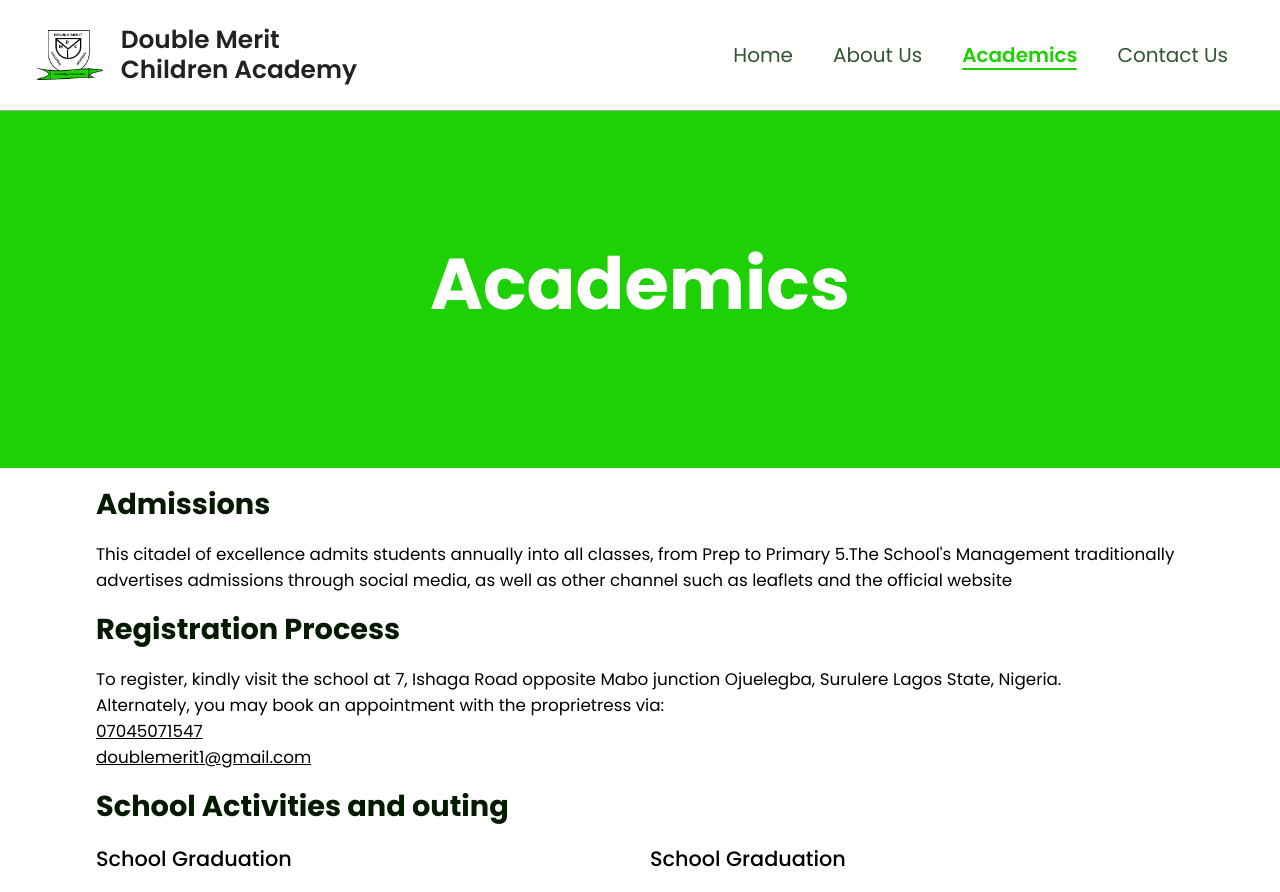
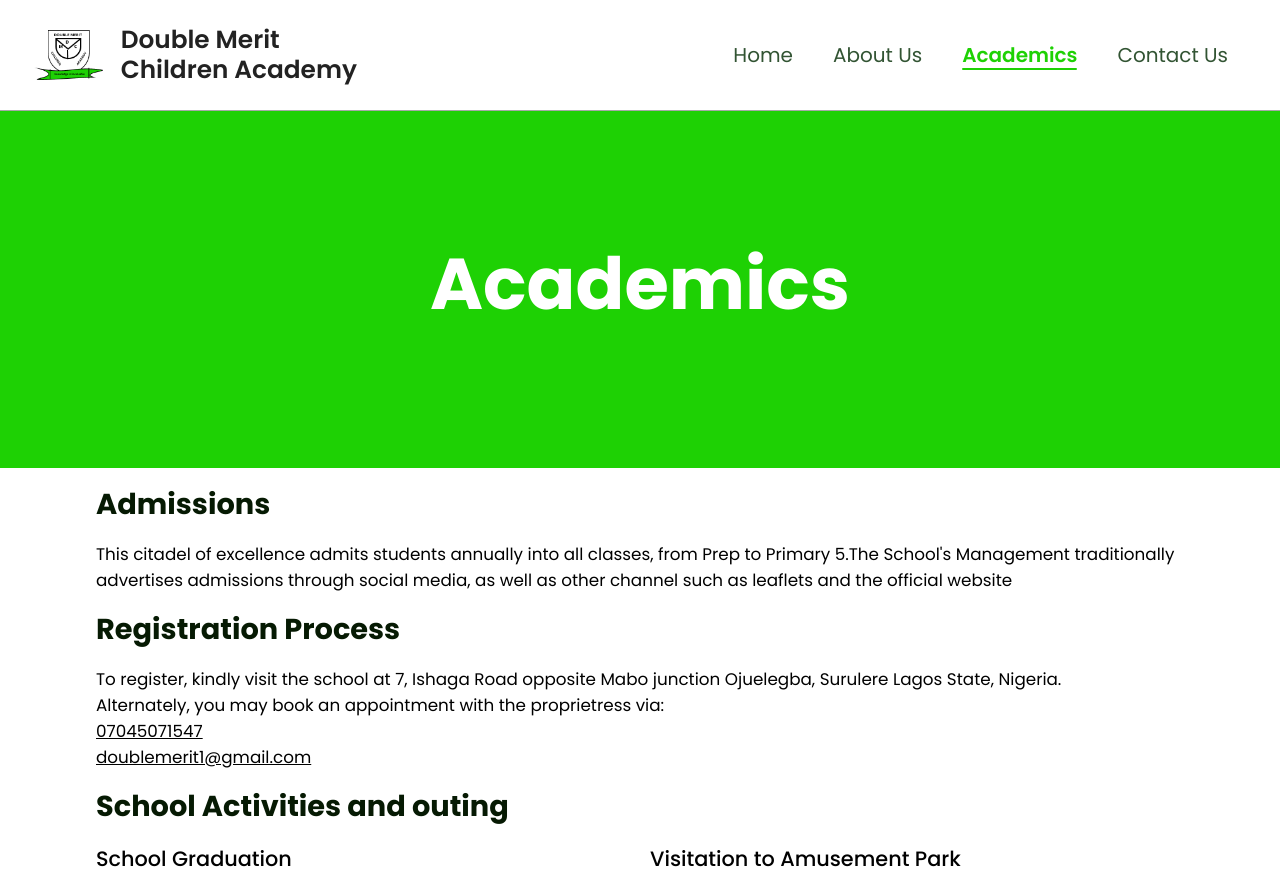
Before and after one commit to TajjDev/double_merit, a React (Vite) app: page /academics in a window 1280 px wide. Shown: the top 892 px of the page. Built offline with nearby package versions, Linux system fonts and the light colour scheme.

Commit message:
Update Academic.jsx

```diff
--- a/src/pages/academics/Academic.jsx
+++ b/src/pages/academics/Academic.jsx
@@ -139,7 +139,7 @@ const Academic = () => {
                         )}
                     </div>
                     <div id="cultural">
-                        <h4 className='h3'>School Graduation</h4>
+                        <h4 className='h3'>Visitation to Amusement Park</h4>
                         <div id="graduateImg">
                             <img src={image5} alt="Thumbnail" className='thumbnail' onClick={() => openOverlayT(0)} />
                             <img src={image6} alt="Thumbnail" className='thumbnail' onClick={() => openOverlayT(1)} />
```
